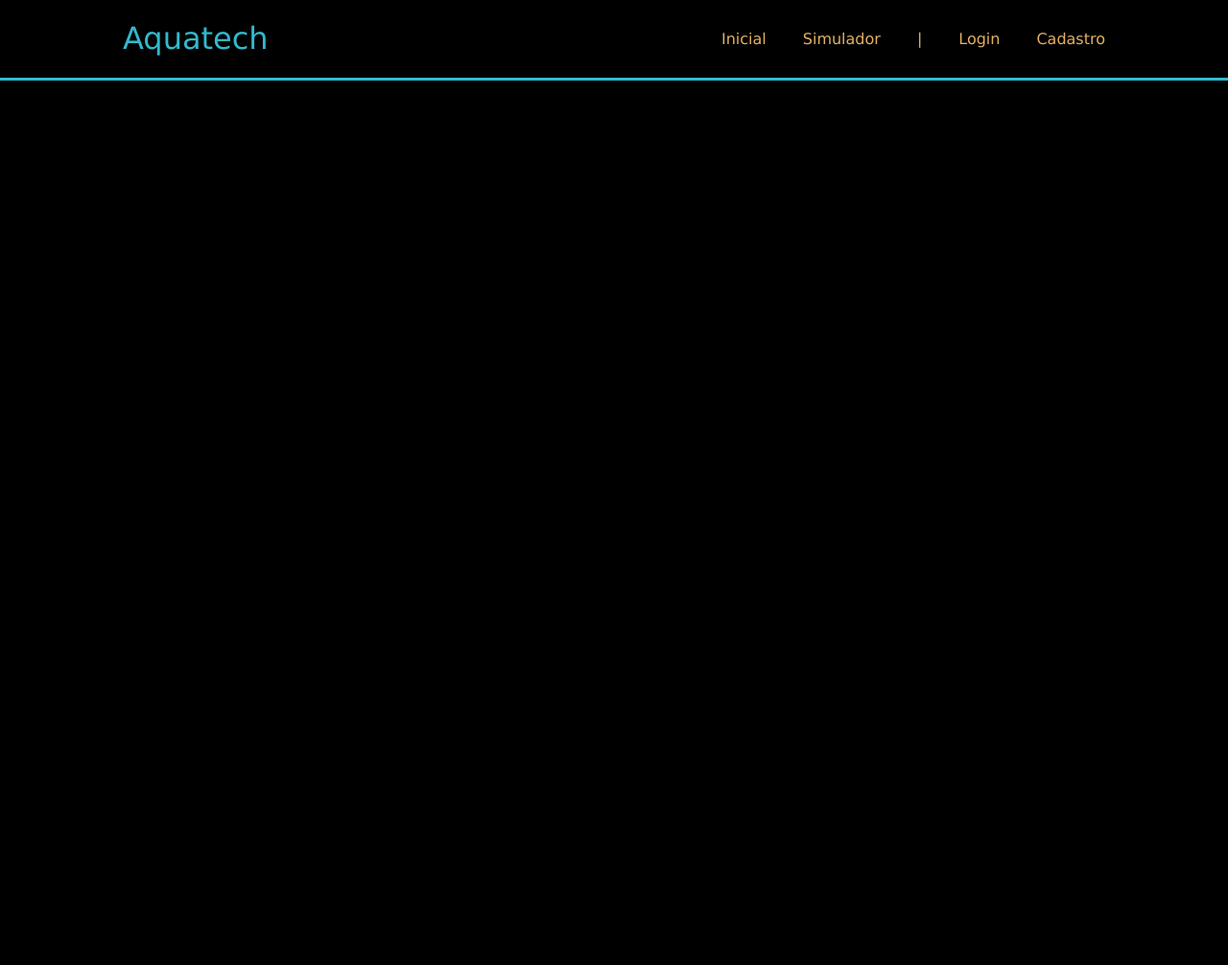
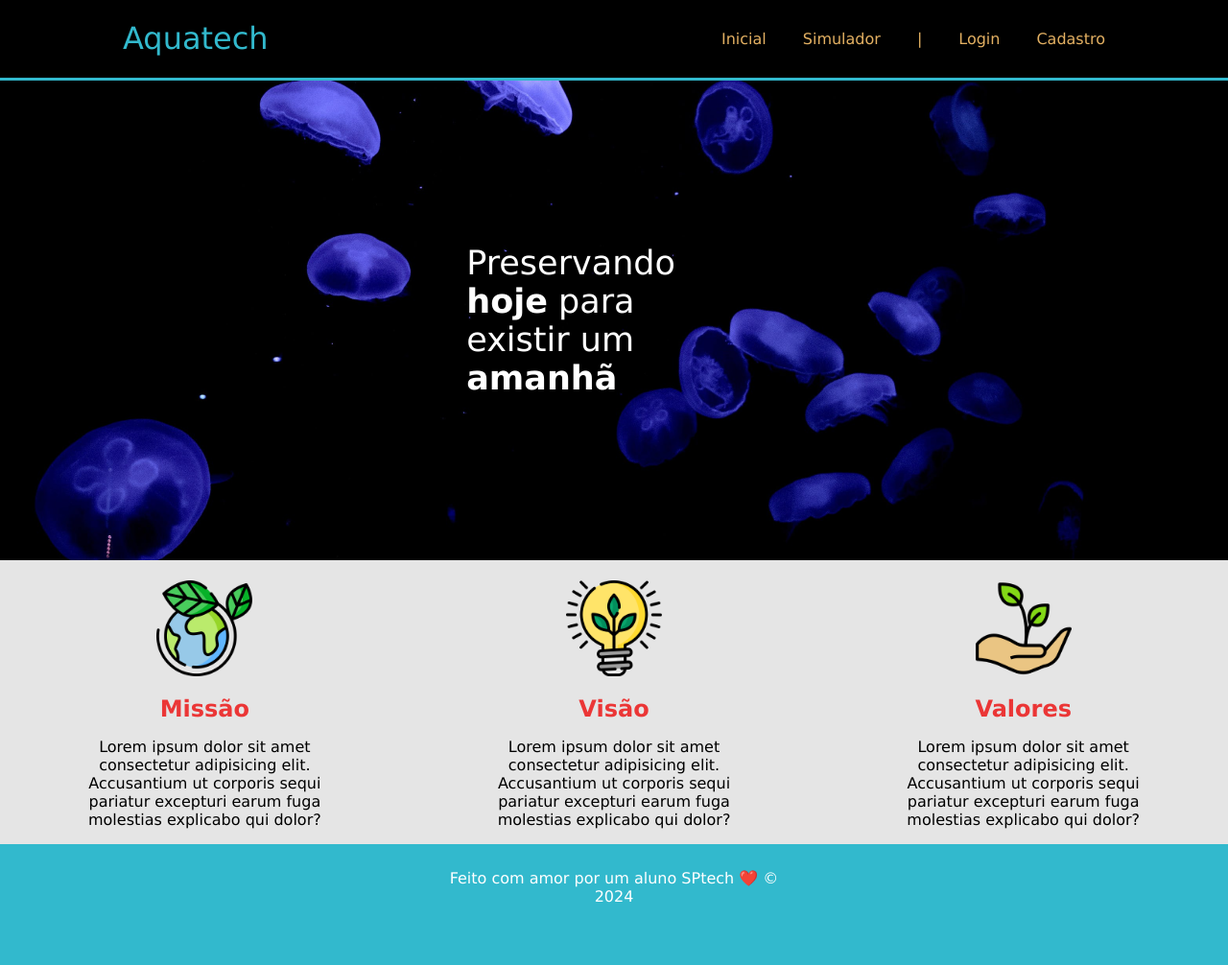
Before and after one commit to GustavoRizerioDev/AquaTech, a plain HTML site: page index.html in a window 1280 px wide. Shown: the whole page at 96% size. Before the commit the page ends 800 px from the top, so only its background shows below. Drawn offline with Linux system fonts and the light colour scheme.

Commit message:
terminando a pagina

```diff
--- a/index.html
+++ b/index.html
@@ -6,6 +6,7 @@
     <meta name="viewport" content="width=device-width, initial-scale=1.0">
     <title>AquaTech</title>
     <link rel="stylesheet" href="style.css">
+    <link rel="shortcut icon" href="img/favicon2.ico" type="image/x-icon">
 </head>
 
 <body>
@@ -23,6 +24,46 @@
             </ul>
         </div>
     </div>
+    <div class="banner">
+        <div class="container">
+            <span para class="banner__titulo">Preservando <b>hoje</b> para
+                existir um <b>amanhã</b></span>
+        </div>
+    </div>
+
+    <div class="cards">
+        <div class="card">
+            <img src="img/planet-earth_color.png" alt="">
+            <h2>Missão</h2>
+            <p>Lorem ipsum dolor sit amet
+                consectetur adipisicing elit.
+                Accusantium ut corporis sequi
+                pariatur excepturi earum fuga
+                molestias explicabo qui dolor?</p>
+        </div>
+        <div class="card">
+            <img src="img/lightbulb_color.png" alt="">
+            <h2>Visão</h2>
+            <p>Lorem ipsum dolor sit amet
+                consectetur adipisicing elit.
+                Accusantium ut corporis sequi
+                pariatur excepturi earum fuga
+                molestias explicabo qui dolor?</p>
+        </div>
+        <div class="card">
+            <img src="img/growth_color.png" alt="">
+            <h2>Valores</h2>
+            <p>Lorem ipsum dolor sit amet
+                consectetur adipisicing elit.
+                Accusantium ut corporis sequi
+                pariatur excepturi earum fuga
+                molestias explicabo qui dolor?</p>
+        </div>
+    </div>
+
+    <div class="footer">
+        Feito com amor por um aluno SPtech ❤️ &copy; <p>2024</p>
+    </div>
 </body>
 
 </html>
--- a/style.css
+++ b/style.css
@@ -1,26 +1,26 @@
-body{
+body {
     margin: 0;
     padding: 0;
     font-family: Verdana, Geneva, Tahoma, sans-serif;
     background-color: #000000;
 }
 
-.header{
+.header {
     border-bottom: 3px solid #32B9CD;
 }
 
-.container{
+.container {
     width: 80%;
     margin: auto;
     display: flex;
 }
 
-.titulo{
+.titulo {
     color: #32B9CD;
     font-weight: 500;
 }
 
-.navbar{
+.navbar {
     width: 400px;
     display: flex;
     color: #E3B062;
@@ -32,6 +32,66 @@ body{
 /* Caso eu queira reutilizar a classe .container
 o estilo justify-content não se aplica, apenas se aplica para
 o container dentro do header */
-.header .container{
+.header .container {
     justify-content: space-between;
 }
+
+.banner {
+    width: 100%;
+    height: 500px;
+    background-image: url(img/bg-jelly-fish-para_outras_pags.png);
+    display: flex;
+}
+
+.banner__titulo{
+    margin: 0;
+    color: white;
+    font-size: 35px;
+}
+
+.banner .container{
+    justify-content: end;
+    width: 10%;
+}
+
+.cards{
+    display: flex;
+    justify-content: space-around;
+    text-align: center;
+    background-color: #e5e5e5;
+}
+
+.card{
+    margin: 0;
+    display: flex;
+    align-items: center;
+    flex-direction: column;
+}
+
+.card img{
+    width: 100px;
+    height: 100px;
+    padding-top: 5%;
+}
+
+.card h2{
+    color: #eb3636;
+    margin-bottom: 0;
+}
+
+.card p{
+    padding: 0 20%;
+}
+
+.footer{
+    width: 100%;
+    height: 100px;
+    background-color: #32b9cd;
+    text-align: center;
+    color: white;
+    padding-top: 2%;
+}
+
+.footer p {
+    margin: 0;
+}
```
Also changed, not shown: img/bg-jelly-fish-para_outras_pags.png (added), img/favicon2.ico (added), img/growth_color.png (added), img/lightbulb_color.png (added), img/planet-earth_color.png (added).
